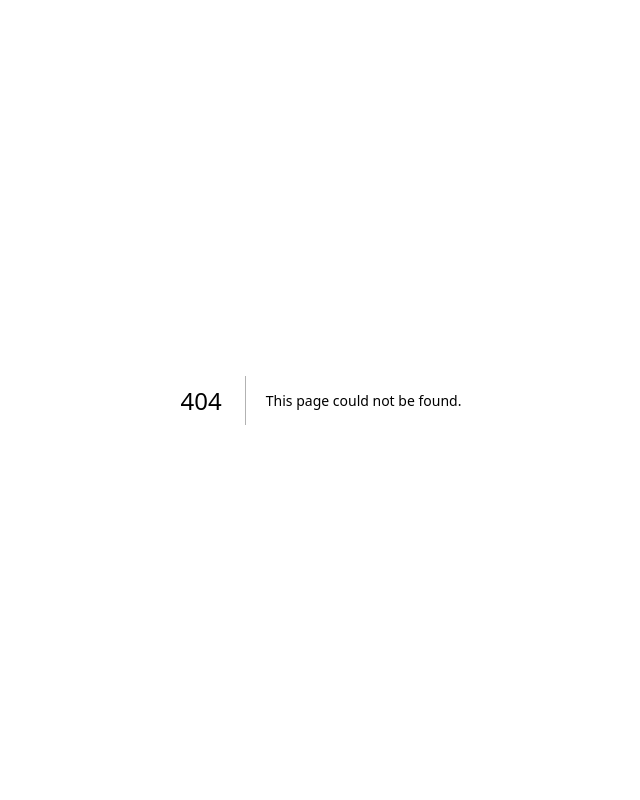
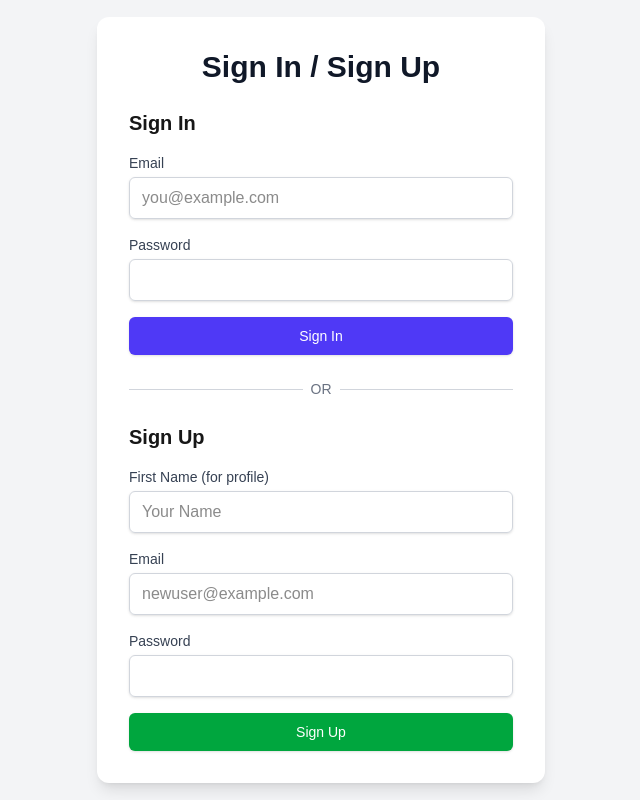
Before and after one commit to Lonewolf827/my-awesome-login-app, a Next.js app: page /auth in a window 1280 px wide. Before the commit this address had no page. Shown: the whole page, without its empty margins (319-959 px from the left). Built offline with nearby package versions, Linux system fonts and the light colour scheme.

Commit message:
first commit

```diff
--- /dev/null
+++ b/app/auth/actions.ts
@@ -0,0 +1,60 @@
+'use server'
+
+import { createClient } from '@/lib/supabase/server'
+import { headers } from 'next/headers'
+import { redirect } from 'next/navigation'
+
+// Fungsi untuk Signup
+export async function signup(formData: FormData) {
+  const origin = headers().get('origin')
+  const email = formData.get('email') as string
+  const password = formData.get('password') as string
+  const supabase = createClient()
+
+  const { error } = await supabase.auth.signUp({
+    email,
+    password,
+    options: {
+      emailRedirectTo: `${origin}/auth/callback`, // Penting untuk verifikasi email
+      // Data opsional untuk trigger RLS di Supabase
+      data: {
+        first_name: formData.get('firstName') as string,
+      }
+    },
+  })
+
+  if (error) {
+    // Handle error (misalnya: email sudah terdaftar, password lemah)
+    return redirect('/auth?message=Could not authenticate user')
+  }
+
+  // Supabase akan mengirim email konfirmasi
+  return redirect('/auth?message=Check email to continue sign in process')
+}
+
+// Fungsi untuk Login
+export async function signin(formData: FormData) {
+  const email = formData.get('email') as string
+  const password = formData.get('password') as string
+  const supabase = createClient()
+
+  const { error } = await supabase.auth.signInWithPassword({
+    email,
+    password,
+  })
+
+  if (error) {
+    // Handle error (misalnya: kredensial tidak cocok)
+    return redirect('/auth?message=Invalid credentials')
+  }
+
+  // Redirect ke halaman dashboard
+  return redirect('/dashboard')
+}
+
+// Fungsi untuk Logout
+export async function signout() {
+  const supabase = createClient()
+  await supabase.auth.signOut()
+  return redirect('/')
+}
--- /dev/null
+++ b/app/auth/page.tsx
@@ -0,0 +1,106 @@
+// app/auth/page.tsx
+import { signin, signup } from './actions'
+import Link from 'next/link'
+
+export default function AuthPage({
+  searchParams,
+}: {
+  searchParams: { message: string }
+}) {
+  return (
+    <div className="flex justify-center items-center min-h-screen bg-gray-100">
+      <div className="w-full max-w-md p-8 space-y-6 bg-white rounded-xl shadow-lg">
+        <h2 className="text-3xl font-bold text-center text-gray-900">Sign In / Sign Up</h2>
+
+        {searchParams.message && (
+          <p className="mt-4 p-3 rounded-md text-sm text-center bg-yellow-100 text-yellow-700">
+            {searchParams.message}
+          </p>
+        )}
+
+        {/* --- Login Form --- */}
+        <form className="space-y-4" action={signin}>
+          <h3 className="text-xl font-semibold">Sign In</h3>
+          <div>
+            <label htmlFor="email" className="block text-sm font-medium text-gray-700">Email</label>
+            <input
+              id="email"
+              name="email"
+              type="email"
+              required
+              className="mt-1 block w-full px-3 py-2 border border-gray-300 rounded-md shadow-sm focus:outline-none focus:ring-indigo-500 focus:border-indigo-500"
+              placeholder="you@example.com"
+            />
+          </div>
+          <div>
+            <label htmlFor="password" className="block text-sm font-medium text-gray-700">Password</label>
+            <input
+              id="password"
+              name="password"
+              type="password"
+              required
+              className="mt-1 block w-full px-3 py-2 border border-gray-300 rounded-md shadow-sm focus:outline-none focus:ring-indigo-500 focus:border-indigo-500"
+            />
+          </div>
+          <button
+            type="submit"
+            className="w-full flex justify-center py-2 px-4 border border-transparent rounded-md shadow-sm text-sm font-medium text-white bg-indigo-600 hover:bg-indigo-700 focus:outline-none focus:ring-2 focus:ring-offset-2 focus:ring-indigo-500"
+          >
+            Sign In
+          </button>
+        </form>
+
+        <div className="relative">
+          <div className="absolute inset-0 flex items-center">
+            <div className="w-full border-t border-gray-300" />
+          </div>
+          <div className="relative flex justify-center text-sm">
+            <span className="px-2 bg-white text-gray-500">OR</span>
+          </div>
+        </div>
+
+        {/* --- Signup Form (Sederhana) --- */}
+        <form className="space-y-4" action={signup}>
+          <h3 className="text-xl font-semibold">Sign Up</h3>
+          <div>
+            <label htmlFor="firstName" className="block text-sm font-medium text-gray-700">First Name (for profile)</label>
+            <input
+              id="firstName"
+              name="firstName"
+              type="text"
+              className="mt-1 block w-full px-3 py-2 border border-gray-300 rounded-md shadow-sm"
+              placeholder="Your Name"
+            />
+          </div>
+          <div>
+            <label htmlFor="signupEmail" className="block text-sm font-medium text-gray-700">Email</label>
+            <input
+              id="signupEmail"
+              name="email"
+              type="email"
+              required
+              className="mt-1 block w-full px-3 py-2 border border-gray-300 rounded-md shadow-sm"
+              placeholder="newuser@example.com"
+            />
+          </div>
+          <div>
+            <label htmlFor="signupPassword" className="block text-sm font-medium text-gray-700">Password</label>
+            <input
+              id="signupPassword"
+              name="password"
+              type="password"
+              required
+              className="mt-1 block w-full px-3 py-2 border border-gray-300 rounded-md shadow-sm"
+            />
+          </div>
+          <button
+            type="submit"
+            className="w-full flex justify-center py-2 px-4 border border-transparent rounded-md shadow-sm text-sm font-medium text-white bg-green-600 hover:bg-green-700"
+          >
+            Sign Up
+          </button>
+        </form>
+      </div>
+    </div>
+  )
+}
--- /dev/null
+++ b/app/dashboard/page.tsx
@@ -0,0 +1,31 @@
+import { createClient } from '@/lib/supabase/server'
+import { redirect } from 'next/navigation'
+import { signout } from '../auth/actions'
+
+export default async function Dashboard() {
+  const supabase = createClient()
+
+  const { data: { user } } = await supabase.auth.getUser()
+
+  if (!user) {
+    // Jika tidak ada sesi, redirect ke halaman login
+    redirect('/auth')
+  }
+
+  return (
+    <div className="p-10">
+      <h1 className="text-4xl font-bold mb-4">🎉 Selamat Datang di Dashboard!</h1>
+      <p className="mb-6 text-lg">Anda berhasil login sebagai: **{user.email}**</p>
+
+      {/* Tombol Logout menggunakan Server Action */}
+      <form action={signout}>
+        <button
+          type="submit"
+          className="py-2 px-4 border rounded-md text-white bg-red-600 hover:bg-red-700"
+        >
+          Logout
+        </button>
+      </form>
+    </div>
+  )
+}
--- /dev/null
+++ b/lib/supabase/client.ts
@@ -0,0 +1,8 @@
+import { createBrowserClient } from '@supabase/ssr'
+
+export function createClient() {
+  return createBrowserClient(
+    process.env.NEXT_PUBLIC_SUPABASE_URL!,
+    process.env.NEXT_PUBLIC_SUPABASE_ANON_KEY!
+  )
+}
--- /dev/null
+++ b/lib/supabase/server.ts
@@ -0,0 +1,24 @@
+import { createServerClient } from '@supabase/ssr'
+import { cookies } from 'next/headers'
+
+export function createClient() {
+  const cookieStore = cookies()
+
+  return createServerClient(
+    process.env.NEXT_PUBLIC_SUPABASE_URL!,
+    process.env.NEXT_PUBLIC_SUPABASE_ANON_KEY!,
+    {
+      cookies: {
+        get(name: string) {
+          return cookieStore.get(name)?.value
+        },
+        set(name: string, value: string, options: any) {
+          cookieStore.set({ name, value, ...options })
+        },
+        remove(name: string, options: any) {
+          cookieStore.set({ name, value: '', ...options })
+        },
+      },
+    }
+  )
+}
```
Also changed, not shown: package.json (+8 -6 lines), 1 other file (tests, documents, lock files or other folders).
